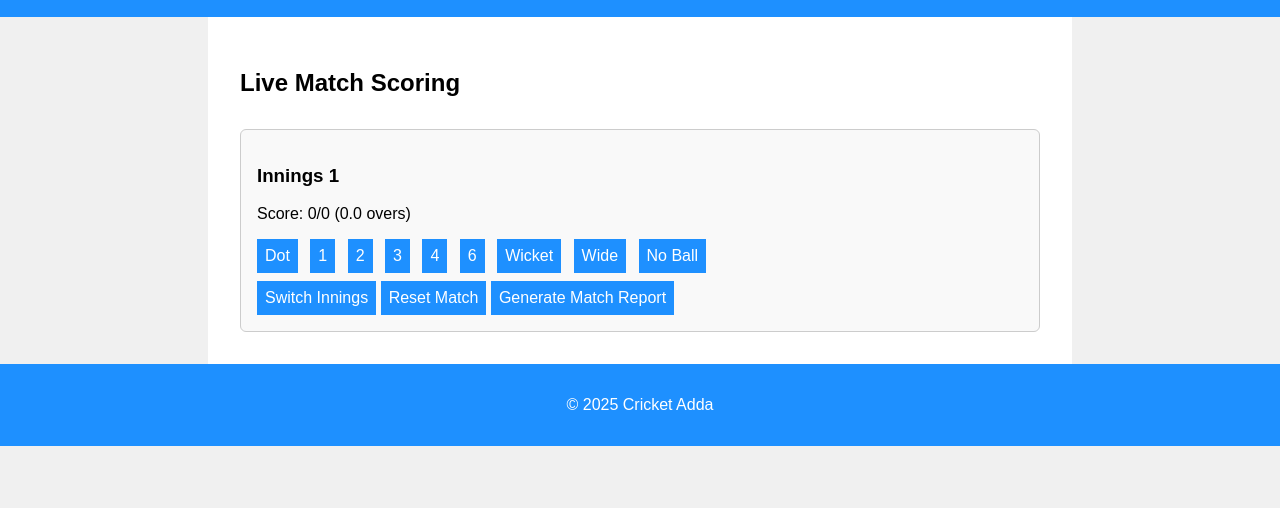
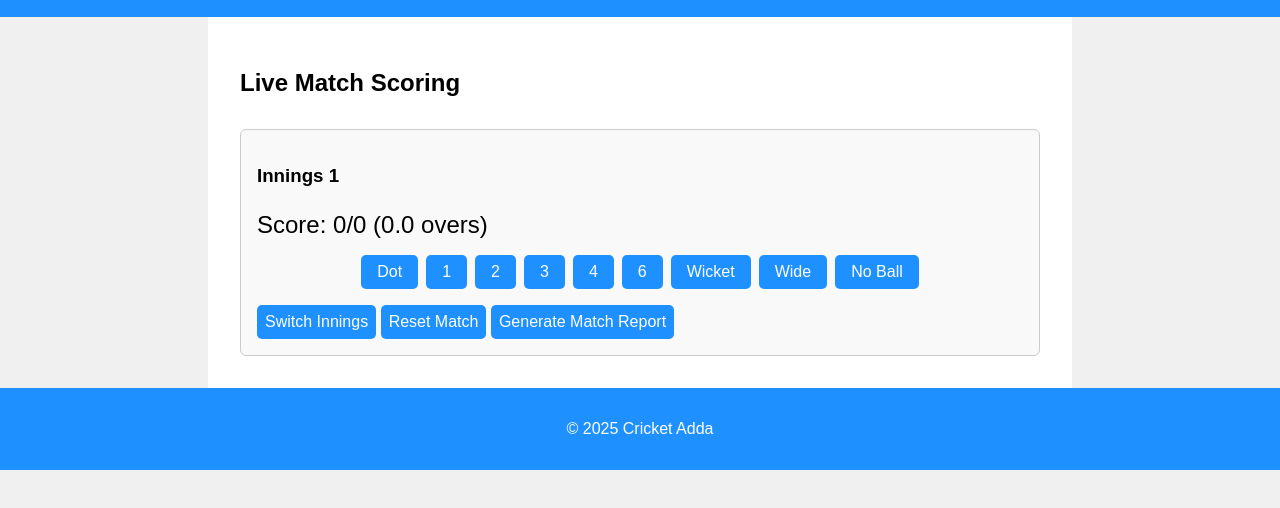
Before and after one commit to qaziemobeen/cricket-adda, a plain HTML site: page score.html in a window 1280 px wide. Shown: the part 96-604 px from the top of the page. Drawn offline with nearby package versions, Linux system fonts and the light colour scheme.

Commit message:
Update score.html

```diff
--- a/score.html
+++ b/score.html
@@ -29,18 +29,40 @@
       padding: 1rem;
       background: #f9f9f9;
     }
+    .btn-group {
+      display: flex;
+      flex-wrap: wrap;
+      gap: 0.5rem;
+      justify-content: center;
+    }
     .btn-group button {
-      width: auto;
-      margin-right: 0.5rem;
-      margin-bottom: 0.5rem;
-    }
-    button {
+      padding: 0.5rem 1rem;
       background: #1e90ff;
       color: white;
       border: none;
-      padding: 0.5rem;
       cursor: pointer;
       font-size: 1rem;
+      border-radius: 5px;
+    }
+    .btn-group button:hover {
+      background: #0d6efd;
+    }
+    #scoreDisplay {
+      font-size: 1.5rem;
+      margin-bottom: 1rem;
+    }
+    .log {
+      margin-top: 1rem;
+      font-size: 1rem;
+    }
+    button {
+      padding: 0.5rem;
+      font-size: 1rem;
+      background: #1e90ff;
+      color: white;
+      border: none;
+      cursor: pointer;
+      border-radius: 5px;
     }
     button:hover {
       background: #0d6efd;
```
